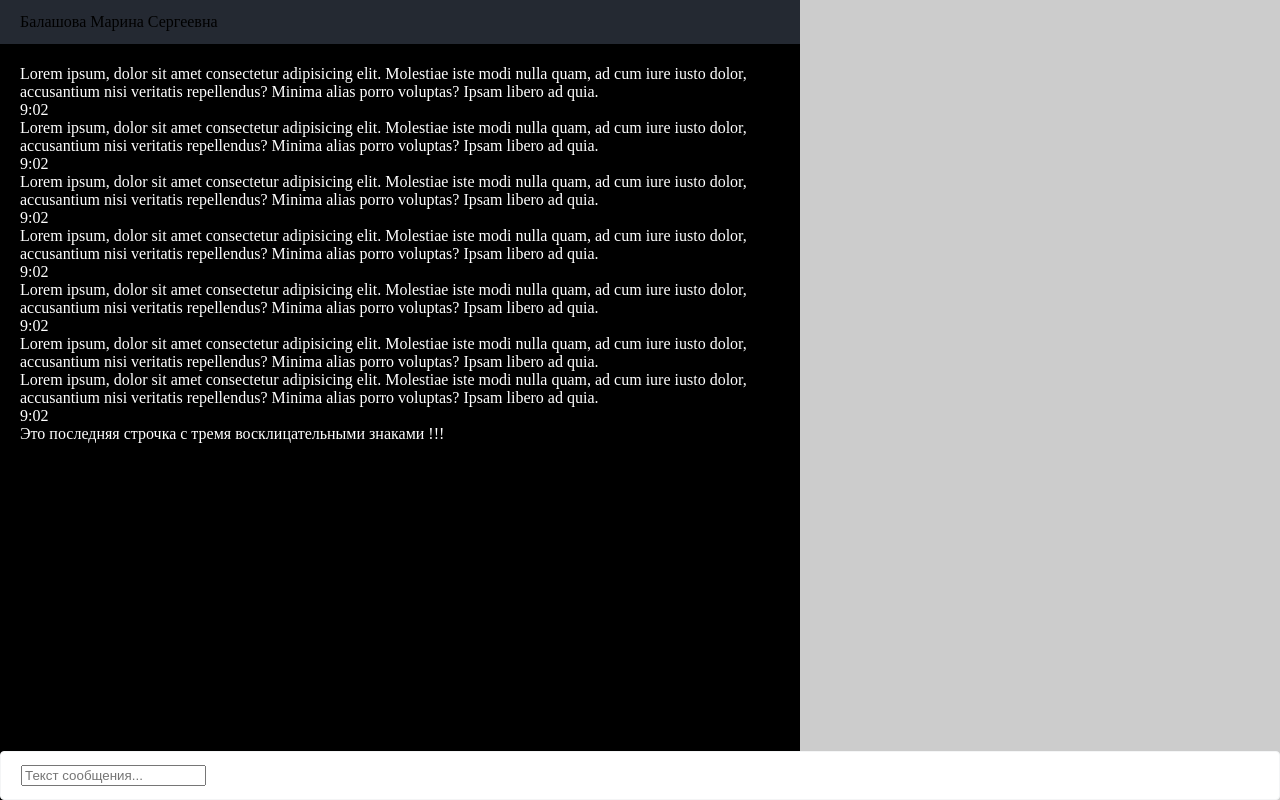
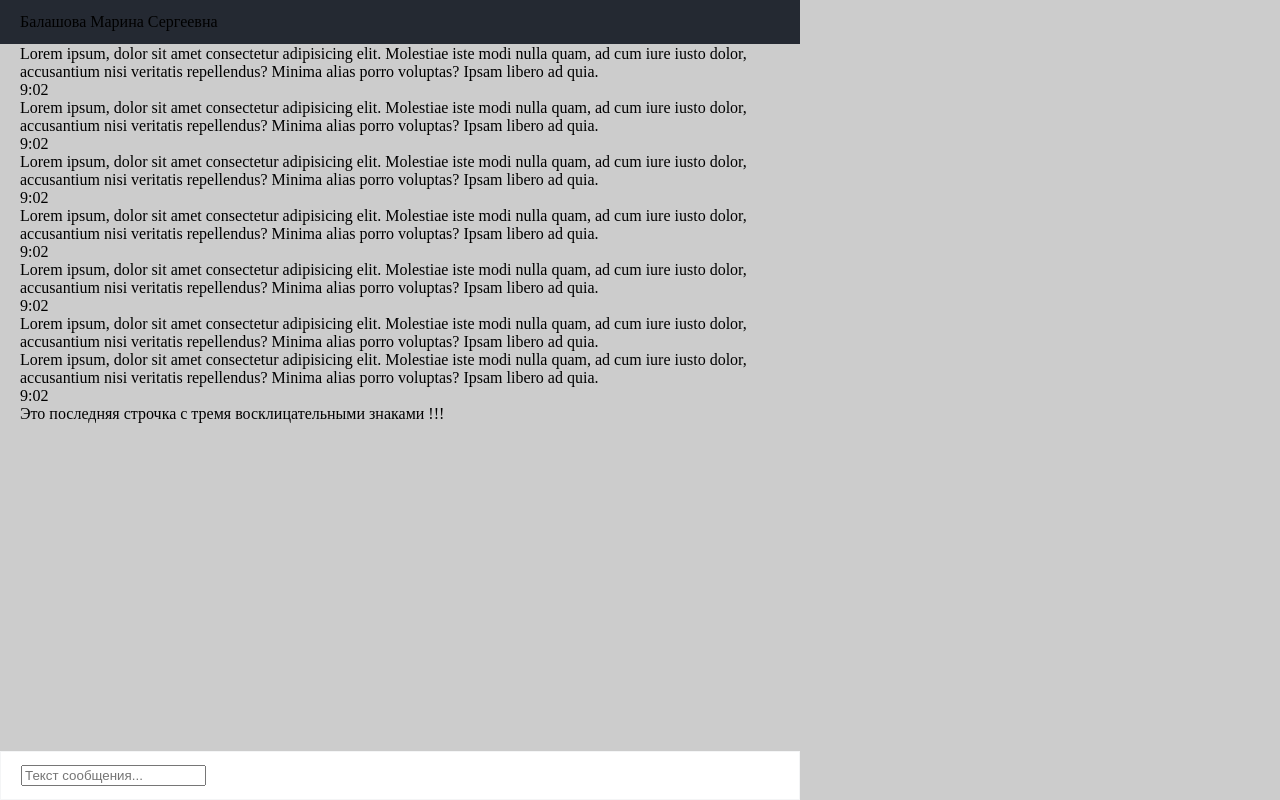
Before and after one commit to avanesov89/footer, a plain HTML site: page index.html in a window 1280 px wide. Drawn offline with Linux system fonts and the light colour scheme.

Commit message:
Update style.css

```diff
--- a/style.css
+++ b/style.css
@@ -3,6 +3,7 @@ body {
     background: #ccc;
     margin: 0;
     padding: 0;
+    position: relative;
 }
 
 .ChatPage-chat-content__body {
@@ -14,7 +15,6 @@ body {
   top: 0;
   left: 0;
   right: 0;
-  background: #000;
   z-index: 11;
 }
 
@@ -48,7 +48,7 @@ body {
 }
 
 .ChatPage-chat-workarea__content {
-  padding: 20px;
+  padding: 0 20px;
   background: none;
   border: none;
   width: 100%;
@@ -59,16 +59,13 @@ body {
   scrollbar-color: #2682eb transparent;
   scrollbar-width: thin;
   box-sizing: border-box;
-  border-radius: 4px;
-  margin-bottom: 3px;
 }
 
 .ChatPage-chat-workarea__bottom {
   background: #FFFFFF;
   border: 1px solid #F4F5F6;
   box-sizing: border-box;
-  border-radius: 4px;
-  position: fixed;
+  position: absolute;
   bottom: 0;
   width: 100%;
   padding: 13px 20px;
@@ -76,5 +73,5 @@ body {
 }
 
 .ChatPage-chat-workarea__item {
-  color: #fff;
+  color: #000;
 }
```
